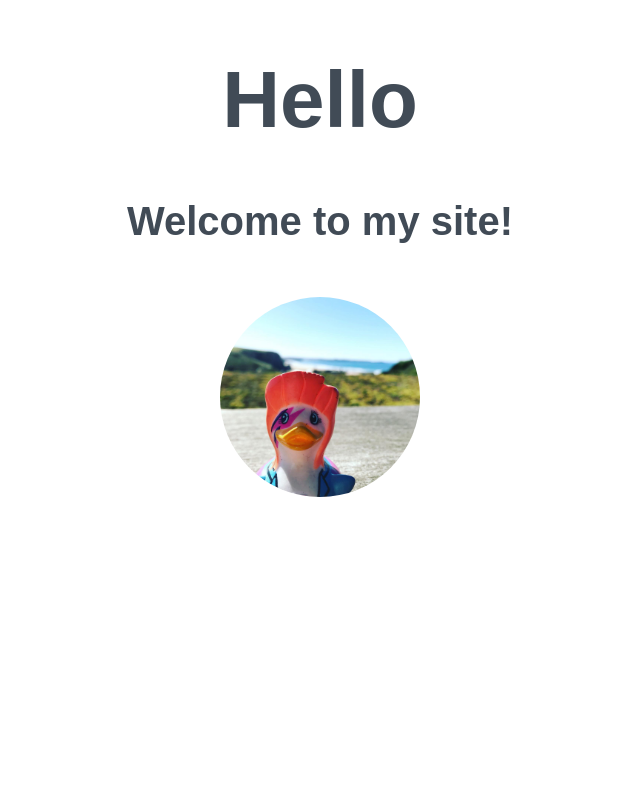
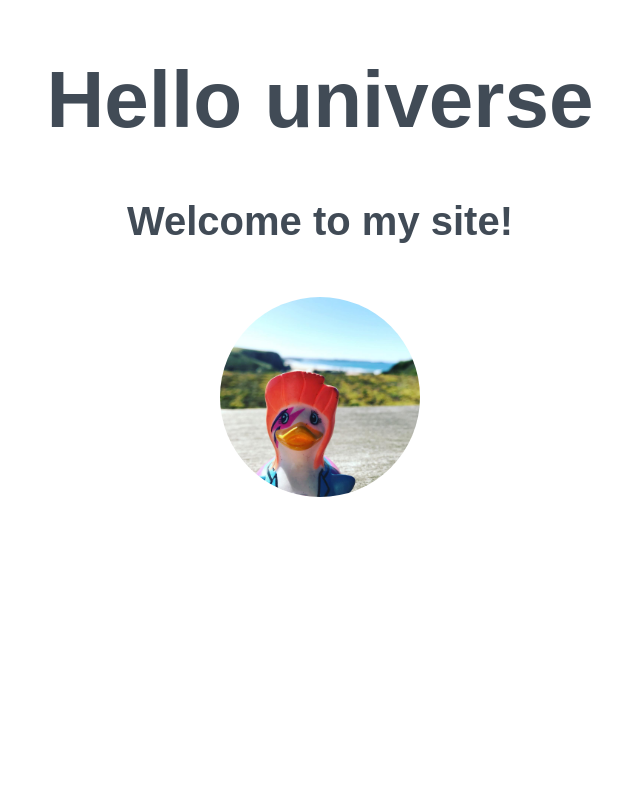
Before and after one commit to Aisha456/beginners-week-one-master, a plain HTML site: page index.html in a window 1280 px wide. Shown: the top 800 px of the page, without its empty margins (320-960 px from the left). Drawn offline with Linux system fonts and the light colour scheme.

Commit message:
changed title

```diff
--- a/index.html
+++ b/index.html
@@ -8,7 +8,7 @@
 
   <body>
 <div>
-    <h1>Hello</h1>
+    <h1>Hello universe</h1>
 
     <h2>Welcome to my site!</h2>
 
```
